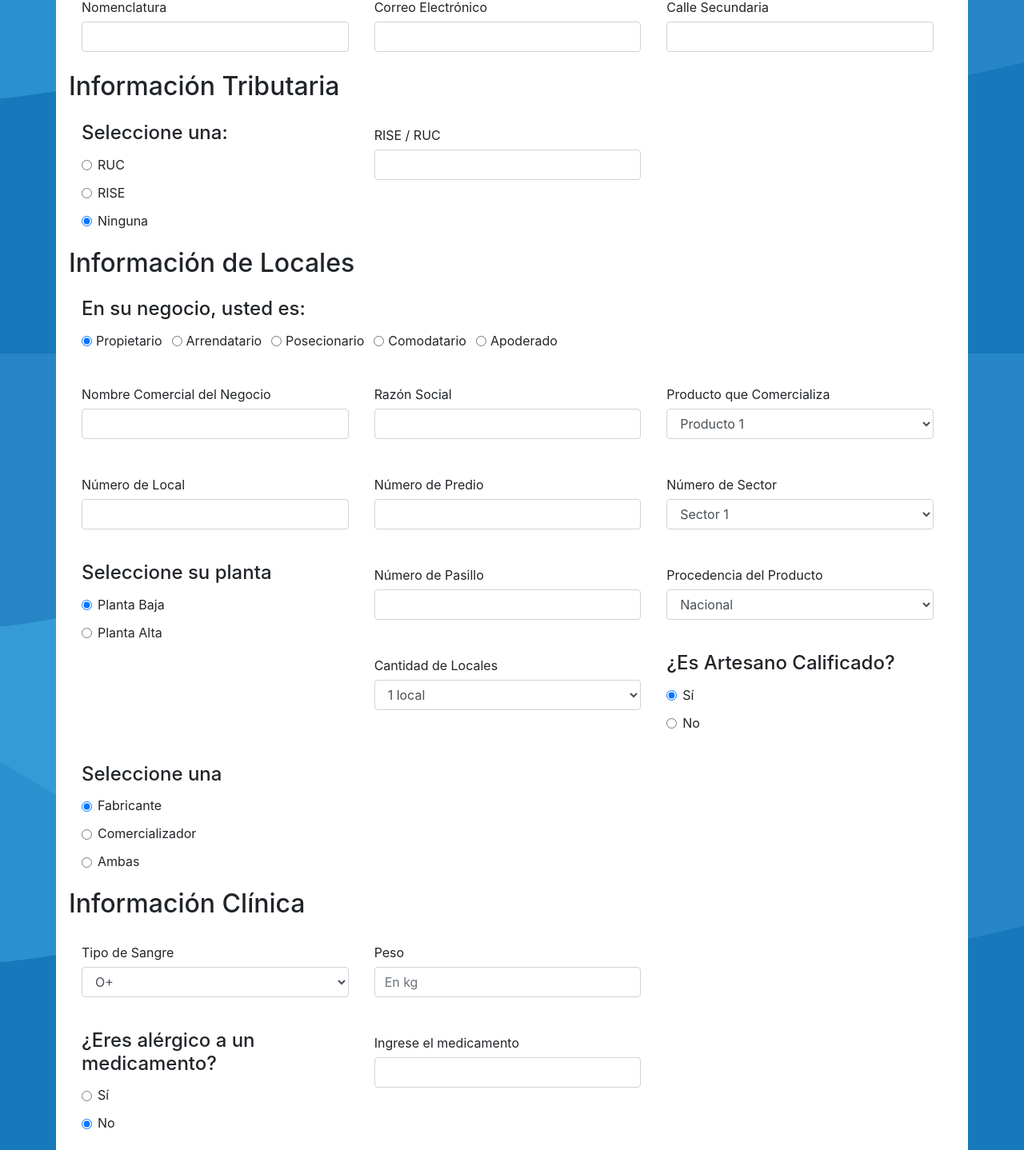
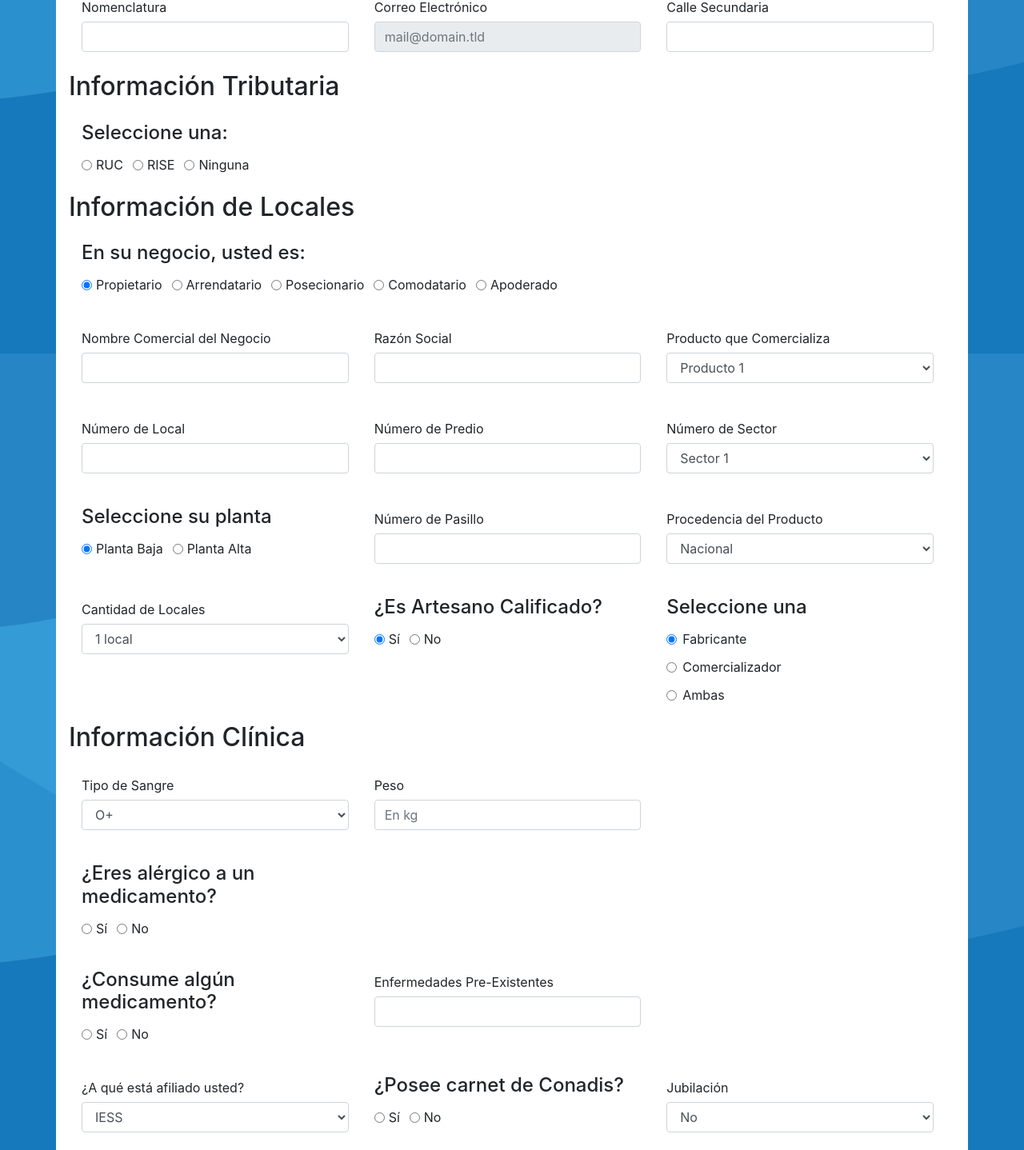
Before and after one commit to BEGA-EC/cc-angular, an Angular app: page /client/medical in a window 1280 px wide. Shown: the part 638-2076 px from the top of the page at 80% size. Built offline with nearby package versions, Linux system fonts and the light colour scheme.

Commit message:
controlName

```diff
--- a/src/app/client/medical/medical.component.css
+++ b/src/app/client/medical/medical.component.css
@@ -24,7 +24,7 @@ form label {
         width: 50%;
     }
 }
-@media screen and (max-width:675px) {
+@media screen and (max-width:768px) {
     form .form-group {
         width: 100%;
     }
--- a/src/app/client/medical/medical.component.html
+++ b/src/app/client/medical/medical.component.html
@@ -3,117 +3,141 @@
       <form class="p-3" [formGroup]="dataForm" (ngSubmit)="submitForm()" novalidate>
         <h2>Formulario</h2>
         <div class="form-group p-3">
-            <label for="name">Nombres
-                <input type="text" class="form-control" id="name" formControlName="name">
+            <label>Nombres
+                <input type="text" class="form-control" name="name" formControlName="name">
                 <small *ngIf="isSubmitted && errorControl.name.errors?.required">
                     Los nombres son necesarios
                 </small>
             </label>
         </div>
         <div class="form-group p-3">
-            <label for="lastname">Apellidos
-                <input type="text" class="form-control" id="lastname" formControlName="last">
+            <label>Apellidos
+                <input type="text" class="form-control" name="last" formControlName="last">
                 <small *ngIf="isSubmitted && errorControl.last.errors?.required">
                     Los apellidos son necesarios
                 </small>
             </label>
         </div>
         <div class="form-group p-3">
-            <label for="pass">Fecha de Nacimiento
-                <input type="date" class="form-control" id="pass" formControlName="dob">
+            <label>Fecha de Nacimiento
+                <input type="date" class="form-control" name="dob" value="" placeholder="dd/mm/aaaa" formControlName="dob">
                 <small *ngIf="isSubmitted && errorControl.dob.errors?.required">
                     La fecha de nacimiento es necesaria
                 </small>
             </label>
         </div>
         <div class="form-group p-3">
-            <label for="dni">Cédula
-                <input type="number" class="form-control" id="dni" formControlName="cedula" minlength="10" maxlength="10">
+            <label>Cédula
+                <input type="text" appOnlynumber class="form-control" name="cedula" formControlName="cedula" minlength="10" maxlength="10">
                 <small *ngIf="isSubmitted && errorControl.cedula.errors?.required">
                     La cédula es necesaria
+                </small>
+                <small *ngIf="isSubmitted && errorControl.cedula.errors?.min">
+                    Debe ingresar 10 números.
+                </small>
+                <small *ngIf="isSubmitted && errorControl.cedula.errors?.max">
+                    Debe ingresar 10 números.
                 </small>
             </label>
         </div>
         <div class="form-group p-3">
-            <label for="telConv">Teléfono Convencional
-                <input type="number" class="form-control" id="telConv" formControlName="conv">
+            <label>Teléfono Convencional
+                <input type="text" appOnlynumber class="form-control" id="conv" formControlName="conv">
                 <small *ngIf="isSubmitted && errorControl.conv.errors?.required">
                     El teléfono convencional es necesario.
+                </small>
+                <small *ngIf="isSubmitted && errorControl.conv.errors?.min">
+                    Debe ingresar 7 números mínimo.
+                </small>
+                <small *ngIf="isSubmitted && errorControl.conv.errors?.max">
+                    Debe ingresar 9 números máximo.
                 </small>
             </label>
         </div>
         <div class="form-group p-3">
             <label for="telCelular">Teléfono Celular
-                <input type="number" class="form-control" id="telCelular" formControlName="cel">
+                <input type="text" appOnlynumber class="form-control" id="telCelular" formControlName="cel">
                 <small *ngIf="isSubmitted && errorControl.cel.errors?.required">
                     El teléfono celular es necesario.
+                </small>
+                <small *ngIf="isSubmitted && errorControl.cel.errors?.min">
+                    Debe ingresar 10 números.
+                </small>
+                <small *ngIf="isSubmitted && errorControl.cel.errors?.max">
+                    Debe ingresar 10 números.
                 </small>
             </label>
         </div>
         <div class="form-group p-3">
-            <label for="telEmer">Número de Emergencia
-                <input type="number" class="form-control" id="telEmer" formControlName="emer">
+            <label>Número de Emergencia
+                <input type="text" appOnlynumber class="form-control" name="emer" formControlName="emer">
                 <small *ngIf="isSubmitted && errorControl.emer.errors?.required">
                     El número de emergencia es necesario.
+                </small>
+                <small *ngIf="isSubmitted && errorControl.emer.errors?.min">
+                    Debe ingresar 7 números mínimo.
+                </small>
+                <small *ngIf="isSubmitted && errorControl.emer.errors?.max">
+                    Debe ingresar 10 números máximo.
                 </small>
             </label>
         </div>
         <div class="form-group p-3">
-            <label for="state">Provincia
-                <input type="text" class="form-control" id="state" formControlName="provincia">
+            <label>Provincia
+                <input type="text" class="form-control" name="provincia" formControlName="provincia">
                 <small *ngIf="isSubmitted && errorControl.provincia.errors?.required">
                     La provincia es necesaria.
                 </small>
             </label>
         </div>
         <div class="form-group p-3">
-            <label for="canton">Cantón
-                <input type="text" class="form-control" id="canton" formControlName="canton">
+            <label>Cantón
+                <input type="text" class="form-control" name="canton" formControlName="canton">
                 <small *ngIf="isSubmitted && errorControl.canton.errors?.required">
                     El cantón es necesario.
                 </small>
             </label>
         </div>
         <div class="form-group p-3">
-            <label for="city">Ciudad
-                <input type="text" class="form-control" id="city" formControlName="ciudad">
+            <label>Ciudad
+                <input type="text" class="form-control" name="ciudad" formControlName="ciudad">
                 <small *ngIf="isSubmitted && errorControl.ciudad.errors?.required">
                     La ciudad es necesaria.
                 </small>
             </label>
         </div>
         <div class="form-group p-3">
-            <label for="barrio">Barrio
-                <input type="text" class="form-control" id="barrio" formControlName="barrio">
+            <label>Barrio
+                <input type="text" class="form-control" name="barrio" formControlName="barrio">
                 <small *ngIf="isSubmitted && errorControl.barrio.errors?.required">
                     El barrio es necesario.
                 </small>
             </label>
         </div>
         <div class="form-group p-3">
-            <label for="street">Calle Principal
-                <input type="text" class="form-control" id="street" formControlName="callePri">
+            <label>Calle Principal
+                <input type="text" class="form-control" name="callePri" formControlName="callePri">
                 <small *ngIf="isSubmitted && errorControl.callePri.errors?.required">
                     La calle principal es necesaria.
                 </small>
             </label>
         </div>
         <div class="form-group p-3">
-            <label for="nomeclatura">Nomenclatura
-                <input type="text" class="form-control" id="nomeclatura" formControlName="nomencla">
+            <label>Nomenclatura
+                <input type="text" class="form-control" name="nomeclatura" formControlName="nomencla">
                 <small *ngIf="isSubmitted && errorControl.nomencla.errors?.required">
                     La nomenclatura es necesaria.
                 </small>
             </label>
         </div>
         <div class="form-group p-3">
-            <label for="email">Correo Electrónico
-                <input type="email" class="form-control" id="email">
+            <label>Correo Electrónico
+                <input type="email" class="form-control" readonly placeholder="mail@domain.tld">
             </label>
         </div>
         <div class="form-group p-3">
-            <label for="streetSec">Calle Secundaria
-                <input type="text" class="form-control" id="streetSec" formControlName="calleSec">
+            <label>Calle Secundaria
+                <input type="text" class="form-control" name="calleSec" formControlName="calleSec">
                 <small *ngIf="isSubmitted && errorControl.calleSec.errors?.required">
                     La calle secundaria es necesaria.
                 </small>
@@ -122,22 +146,25 @@
         <h2>Información Tributaria</h2>
         <div class="form-group p-3">
             <h4>Seleccione una: </h4>
-            <div class="form-check">
-                <input class="form-check-input" type="radio" name="rise-ruc" id="CB1" value="option1">
+            <div class="form-check form-check-inline">
+                <input class="form-check-input" type="radio" name="riseruc" [(ngModel)]="riseruc" id="CB1" formControlName="riseruc" value="ruc">
                 <label class="form-check-label" for="CB1">RUC</label>
               </div>
-              <div class="form-check">
-                <input class="form-check-input" type="radio" name="rise-ruc" id="CB2" value="option2">
+              <div class="form-check form-check-inline">
+                <input class="form-check-input" type="radio" name="riseruc" [(ngModel)]="riseruc" id="CB2" formControlName="riseruc" value="rise">
                 <label class="form-check-label" for="CB2">RISE</label>
               </div>
-              <div class="form-check">
-                <input class="form-check-input" type="radio" name="rise-ruc" id="CB3" value="option3" checked>
+              <div class="form-check form-check-inline">
+                <input class="form-check-input" type="radio" name="riseruc" [(ngModel)]="riseruc" id="CB3" formControlName="riseruc" value="none" checked="true">
                 <label class="form-check-label" for="CB3">Ninguna</label>
               </div>
+              <small *ngIf="isSubmitted && errorControl.riseruc.errors?.required">
+                La información tributaria es necesaria.
+              </small>
         </div>
-        <div class="form-group p-3">
-            <label for="nomeclatura">RISE / RUC
-                <input type="text" class="form-control" id="rise-ruc">
+        <div class="form-group p-3" *ngIf="riseruc == 'ruc' || riseruc == 'rise'">
+            <label>RISE / RUC
+                <input type="text" class="form-control">
             </label>
         </div>
         <h2>Información de Locales</h2>
@@ -166,7 +193,7 @@
         </div>
         <div class="form-group p-3">
             <label>Nombre Comercial del Negocio
-                <input type="text" class="form-control" id="nameNeg" formControlName="nameNeg">
+                <input type="text" class="form-control" name="nameNeg" formControlName="nameNeg">
                 <small *ngIf="isSubmitted && errorControl.nameNeg.errors?.required">
                     El nombre del negocio es necesario.
                 </small>
@@ -174,7 +201,7 @@
         </div>
         <div class="form-group p-3">
             <label>Razón Social
-                <input type="text" class="form-control" id="social" formControlName="razonSoc">
+                <input type="text" class="form-control" name="razonSoc" formControlName="razonSoc">
                 <small *ngIf="isSubmitted && errorControl.razonSoc.errors?.required">
                     La razón social es necesaria.
                 </small>
@@ -193,7 +220,7 @@
         </div>
         <div class="form-group p-3">
             <label>Número de Local
-                <input type="text" class="form-control" id="numLocal" formControlName="numLocal">
+                <input type="text" class="form-control" name="numLocal" formControlName="numLocal">
                 <small *ngIf="isSubmitted && errorControl.numLocal.errors?.required">
                     El número del local es necesario.
                 </small>
@@ -201,7 +228,7 @@
         </div>
         <div class="form-group p-3">
             <label>Número de Predio
-                <input type="number" class="form-control" id="predio" formControlName="predio">
+                <input type="text" appOnlynumber class="form-control" name="predio" formControlName="predio">
                 <small *ngIf="isSubmitted && errorControl.predio.errors?.required">
                     El predio es necesario.
                 </small>
@@ -222,18 +249,18 @@
         </div>
         <div class="form-group p-3">
             <h4>Seleccione su planta </h4>
-            <div class="form-check">
+            <div class="form-check form-check-inline">
                 <input class="form-check-input" type="radio" name="planta" id="CBalta" value="option1" checked>
                 <label class="form-check-label" for="CBalta">Planta Baja</label>
               </div>
-              <div class="form-check">
+              <div class="form-check form-check-inline">
                 <input class="form-check-input" type="radio" name="planta" id="CBbaja" value="option2">
                 <label class="form-check-label" for="CBbaja">Planta Alta</label>
               </div>
         </div>
         <div class="form-group p-3">
             <label>Número de Pasillo
-                <input type="number" class="form-control" id="pasillo" formControlName="pasillo">
+                <input type="text" appOnlynumber class="form-control" name="pasillo" formControlName="pasillo">
                 <small *ngIf="isSubmitted && errorControl.pasillo.errors?.required">
                     El número del pasillo es necesario.
                 </small>
@@ -260,11 +287,11 @@
         </div>
         <div class="form-group p-3">
             <h4>¿Es Artesano Calificado? </h4>
-            <div class="form-check">
+            <div class="form-check form-check-inline">
                 <input class="form-check-input" type="radio" name="calificado" id="CBsi" value="option1" checked>
                 <label class="form-check-label" for="CBsi">Sí</label>
               </div>
-              <div class="form-check">
+              <div class="form-check form-check-inline">
                 <input class="form-check-input" type="radio" name="calificado" id="CBno" value="option2">
                 <label class="form-check-label" for="CBno">No</label>
               </div>
@@ -311,16 +338,19 @@
         <div class="w-100"></div>
         <div class="form-group p-3">
             <h4>¿Eres alérgico a un medicamento? </h4>
-            <div class="form-check">
-                <input class="form-check-input" type="radio" name="alergico" id="CBmedsi" value="option1">
+            <div class="form-check form-check-inline">
+                <input class="form-check-input" type="radio" name="alergia" [(ngModel)]="alergia" formControlName="alergia" id="CBmedsi" value="true">
                 <label class="form-check-label" for="CBmedsi">Sí</label>
               </div>
-              <div class="form-check">
-                <input class="form-check-input" type="radio" name="alergico" id="CBmedno" value="option2" checked>
+              <div class="form-check form-check-inline">
+                <input class="form-check-input" type="radio" name="alergia" [(ngModel)]="alergia" formControlName="alergia" id="CBmedno" value="false">
                 <label class="form-check-label" for="CBmedno">No</label>
               </div>
+              <small *ngIf="isSubmitted && errorControl.alergia.errors?.required">
+                Complete este campo, por favor.
+              </small>
         </div>
-        <div class="form-group p-3">
+        <div class="form-group p-3" *ngIf="alergia == 'true'">
             <label>Ingrese el medicamento
                 <input type="text" class="form-control" id="alergicoMed">
             </label>
@@ -328,16 +358,19 @@
         <div class="w-100"></div>
         <div class="form-group p-3">
             <h4>¿Consume algún medicamento? </h4>
-            <div class="form-check">
-                <input class="form-check-input" type="radio" name="consumeRa" id="CBconsumesi" value="option1">
+            <div class="form-check form-check-inline">
+                <input class="form-check-input" type="radio" name="medicamento" [(ngModel)]="medicamento" formControlName="medicamento" id="CBconsumesi" value="true">
                 <label class="form-check-label" for="CBconsumesi">Sí</label>
               </div>
-              <div class="form-check">
-                <input class="form-check-input" type="radio" name="consumeRa" id="CBconsumeno" value="option2" checked>
+              <div class="form-check form-check-inline">
+                <input class="form-check-input" type="radio" name="medicamento" [(ngModel)]="medicamento" formControlName="medicamento" id="CBconsumeno" value="false">
                 <label class="form-check-label" for="CBconsumeno">No</label>
               </div>
+              <small *ngIf="isSubmitted && errorControl.medicamento.errors?.required">
+                Complete este campo, por favor.
+              </small>
         </div>
-        <div class="form-group p-3">
+        <div class="form-group p-3" *ngIf="medicamento == 'true'">
             <label>Ingrese el medicamento
                 <input type="text" class="form-control" id="consumeMed">
             </label>
@@ -358,16 +391,19 @@
         </div>
         <div class="form-group p-3">
             <h4>¿Posee carnet de Conadis? </h4>
-            <div class="form-check">
-                <input class="form-check-input" type="radio" name="carnetConadis" id="CBcarnetSi" value="option1">
+            <div class="form-check form-check-inline">
+                <input class="form-check-input" type="radio" name="conadis" [(ngModel)]="conadis" formControlName="conadis" id="CBcarnetSi" value="true">
                 <label class="form-check-label" for="CBcarnetSi">Sí</label>
               </div>
-              <div class="form-check">
-                <input class="form-check-input" type="radio" name="carnetConadis" id="CBcarnetNo" value="option2" checked>
+              <div class="form-check form-check-inline">
+                <input class="form-check-input" type="radio" name="conadis" [(ngModel)]="conadis" formControlName="conadis" id="CBcarnetNo" value="false">
                 <label class="form-check-label" for="CBcarnetNo">No</label>
               </div>
+              <small *ngIf="isSubmitted && errorControl.conadis.errors?.required">
+                Complete este campo, por favor.
+              </small>
         </div>
-        <div class="form-group p-3">
+        <div class="form-group p-3" *ngIf="conadis == 'true'">
             <label>¿Cuál carnet posee usted?
                 <input type="text" class="form-control" id="carnetInput">
             </label>
--- a/src/app/client/medical/medical.component.ts
+++ b/src/app/client/medical/medical.component.ts
@@ -12,6 +12,10 @@ export class MedicalComponent implements OnInit {
   dataForm: FormGroup;
   defaultDate = '1987/06/30';
   isSubmitted = false;
+  riseruc: String = '';
+  alergia: String = '';
+  medicamento: String = '';
+  conadis: String = '';
 
   constructor(public formBuilder: FormBuilder) { }
 
@@ -19,16 +23,17 @@ export class MedicalComponent implements OnInit {
     this.dataForm = this.formBuilder.group({
       name: ['', [Validators.required, Validators.minLength(2)]],
       last: ['', [Validators.required]],
-      cedula: ['', [Validators.required, Validators.minLength(1000000000), Validators.max(9999999999)]],
-      conv: ['', [Validators.required, Validators.minLength(1000000), Validators.max(999999999)]],
-      cel: ['', [Validators.required, Validators.pattern('^[0-9]+$'), Validators.minLength(1000000000), Validators.max(9999999999)]],
-      emer: ['', [Validators.required, Validators.minLength(1000000), Validators.max(9999999999)]],
+      cedula: ['', [Validators.required, Validators.min(1000000000), Validators.max(9999999999)]],
+      conv: ['', [Validators.required, Validators.min(1000000), Validators.max(999999999)]],
+      cel: ['', [Validators.required, Validators.min(1000000000), Validators.max(9999999999)]],
+      emer: ['', [Validators.required, Validators.min(1000000), Validators.max(9999999999)]],
       provincia: ['', [Validators.required]],
       canton: ['', [Validators.required]],
       ciudad: ['', [Validators.required]],
       barrio: ['', [Validators.required]],
       callePri: ['', [Validators.required]],
       nomencla: ['', [Validators.required]],
+      riseruc: ['', [Validators.required]],
       calleSec: ['', [Validators.required]],
       nameNeg: ['', [Validators.required]],
       razonSoc: ['', [Validators.required]],
@@ -36,6 +41,9 @@ export class MedicalComponent implements OnInit {
       predio: ['', [Validators.required]],
       pasillo: ['', [Validators.required]],
       peso: ['', [Validators.required]],
+      alergia: ['', [Validators.required]],
+      medicamento: ['', [Validators.required]],
+      conadis: ['', [Validators.required]],
       dob: [this.defaultDate]
     });
   }
@@ -59,7 +67,6 @@ export class MedicalComponent implements OnInit {
         icon: 'error',
         confirmButtonText: 'Aceptar'
       });
-      console.log(this.dataForm);
       return false;
     } else {
       Swal.fire({
--- a/src/app/client/medical/medical.module.ts
+++ b/src/app/client/medical/medical.module.ts
@@ -4,10 +4,11 @@ import { CommonModule } from '@angular/common';
 import { MedicalRoutingModule } from './medical-routing.module';
 import { MedicalComponent } from './medical.component';
 import { FormsModule, ReactiveFormsModule } from '@angular/forms';
+import { OnlynumberDirective } from './onlynumber.directive';
 
 
 @NgModule({
-  declarations: [MedicalComponent],
+  declarations: [MedicalComponent, OnlynumberDirective],
   imports: [
     CommonModule,
     MedicalRoutingModule,
--- a/src/styles.css
+++ b/src/styles.css
@@ -2,6 +2,9 @@
 body {
     background-image: url(./assets/images/bg.png);
     background-attachment: fixed;
+}
+.form-group {
+    margin-bottom: 1.5rem;
 }
 small {
     color: #dc3545;
```
Also changed, not shown: src/app/client/medical/onlynumber.directive.ts (added, +69 -0 lines).
